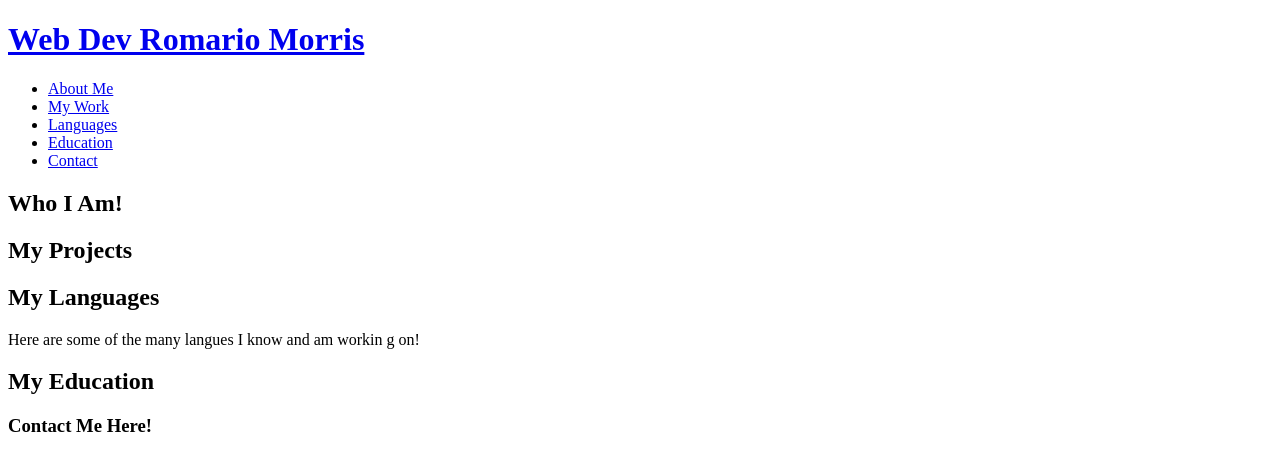
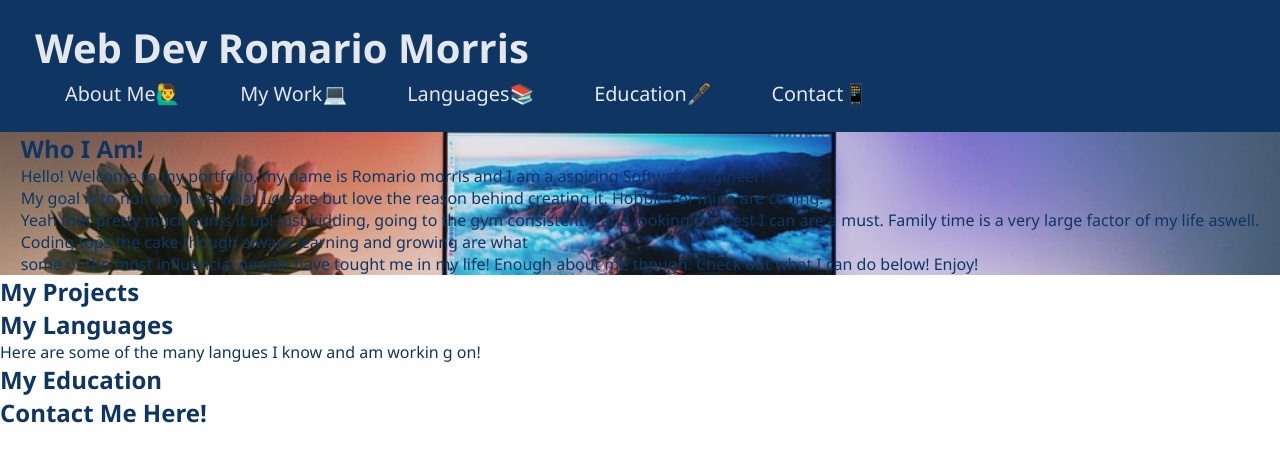
Before and after one commit to romvrio/My-Portfolio, a plain HTML site: page index.html in a window 1280 px wide. Drawn offline with Linux system fonts and the light colour scheme.

Commit message:
added css and more outline for html

```diff
--- a/assets/css/style.css
+++ b/assets/css/style.css
@@ -0,0 +1,58 @@
+* {
+    margin: 0;
+    padding: 0;
+    box-sizing: border-box;
+}
+
+body {
+    font-family: 'Segoe UI', Tahoma, Geneva, Verdana, sans-serif;
+    color: #0f3663;
+}
+/* header section START */
+header {
+    display: flex;
+    padding: 20px 35px;
+    background-color: #0f3663;
+    justify-content: space-between;
+    flex-wrap: wrap;
+}
+
+header h1 {
+    font-weight: bold;
+    font-size: 40px;
+    color: #e4e7eb;
+    margin: 0;
+}
+
+header a {
+    text-decoration: none;
+    color: #e4e7eb
+}
+
+header nav {
+    margin: 5px 0;
+}
+
+header nav ul {
+    display: flex;
+    flex-wrap: wrap;
+    justify-content: space-between;
+    align-items: center;
+}
+
+header nav ul li a {
+    margin: 0 30px;
+    font-weight:  lighter;
+    font-size: 1.55vw;
+}
+/* Header Ends */
+
+/* Hero Starts */
+.hero {
+    background-image: url("../images/hero-bg.jpg");
+    background-size: cover;
+    background-position: center;
+    display: flex;
+    justify-content: center;
+    flex-wrap: wrap;
+}
--- a/index.html
+++ b/index.html
@@ -3,6 +3,7 @@
     <head>
         <meta charset="UTF-8" />
         <title> My Portfolio</title>
+        <link rel="stylesheet" href="./assets/css/style.css">
     </head>
 
     <body>
@@ -14,19 +15,19 @@
                  <nav>
                         <ul>
                             <li>
-                                 <a href="#about-me"> About Me </a>
+                                 <a href="#about-me"> About Me🙋‍♂️ </a>
                             </li>
                             <li>
-                                    <a href="#my-work"> My Work </a>
+                                    <a href="#my-work"> My Work💻 </a>
                             </li>
                              <li>
-                                    <a href="#my-langues"> Languages </a>
+                                    <a href="#my-langues"> Languages📚 </a>
                            </li>
                              <li>
-                                 <a href="#my-Eduction"> Education </a>
+                                 <a href="#my-Eduction"> Education🖋️ </a>
                           </li>
                             <li>
-                                 <a href="#my-contact"> Contact </a>
+                                 <a href="#my-contact"> Contact📱 </a>
                              </li>
 
                          </ul>
@@ -39,6 +40,13 @@
                     <h2 class="section-title">
                         Who I Am!
                     </h2>
+                    <p> Hello! Welcome to my portfolio, my name is Romario morris and I am a aspiring Software Engineer!
+                        <br/> My goal is to not only love what I create but love the reason behind creating it. Hobbies of mine are coding.
+                          <br/> Yeah that pretty much sums it up! Just kidding,  going to the gym consistently and looking the best I can are a must.
+                          Family time is a very large factor of my life aswell. <br/> Coding tops the cake though always learning and growing are what <br/>
+                          some of the most influencial people have tought me in my life! Enough about me though. Check out what I can do below! Enjoy!
+
+                    </p>
             </div>
 
     </section>
@@ -76,7 +84,7 @@
     <!-- Contact Section -->
 
     <footer id="my-contact" >
-            <h3> Contact Me Here!</h3>
+            <h2> Contact Me Here!</h2>
 
 
     </footer>
```
Also changed, not shown: assets/images/hero-bg.jpg (added), 1 other file.
